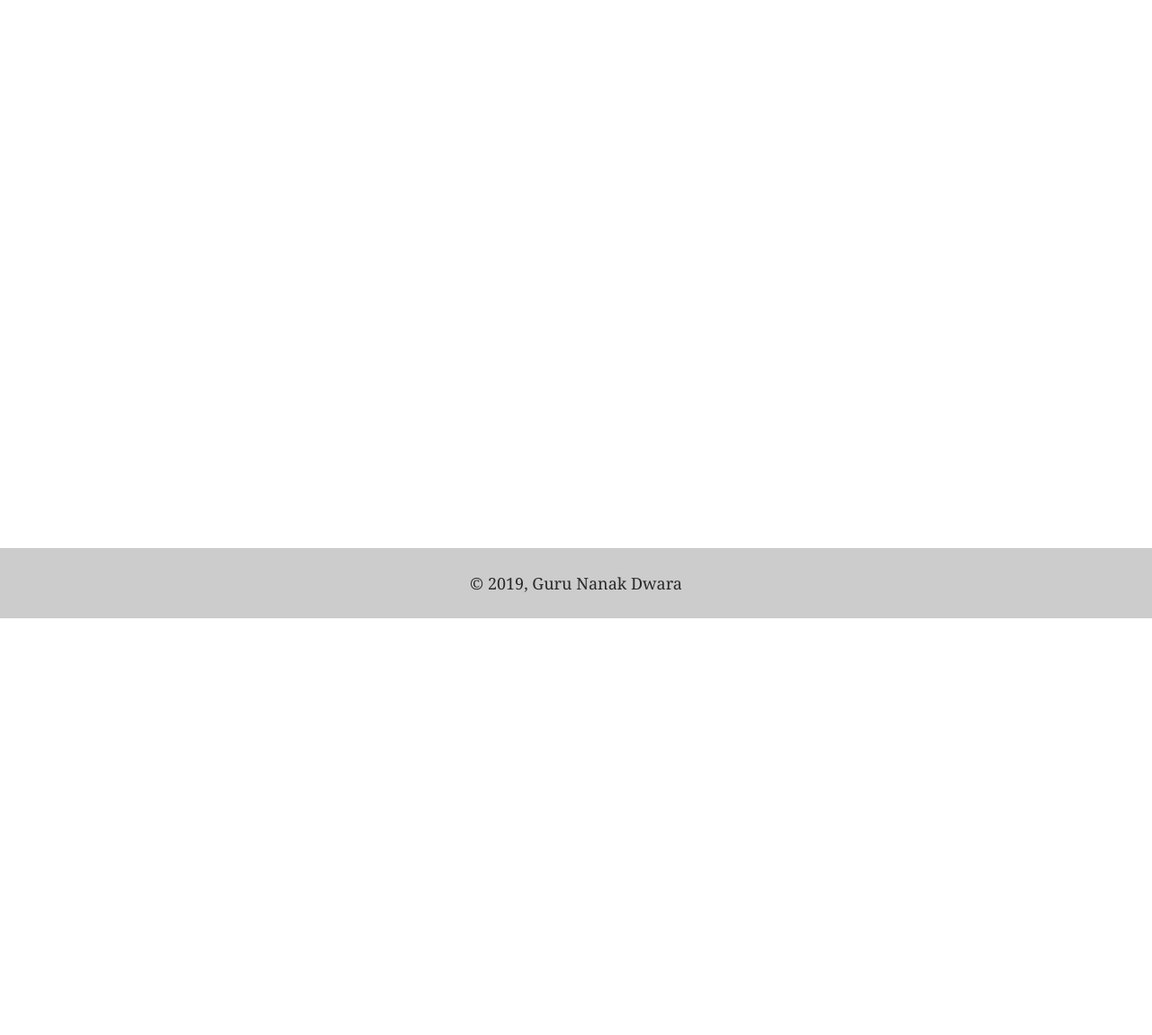
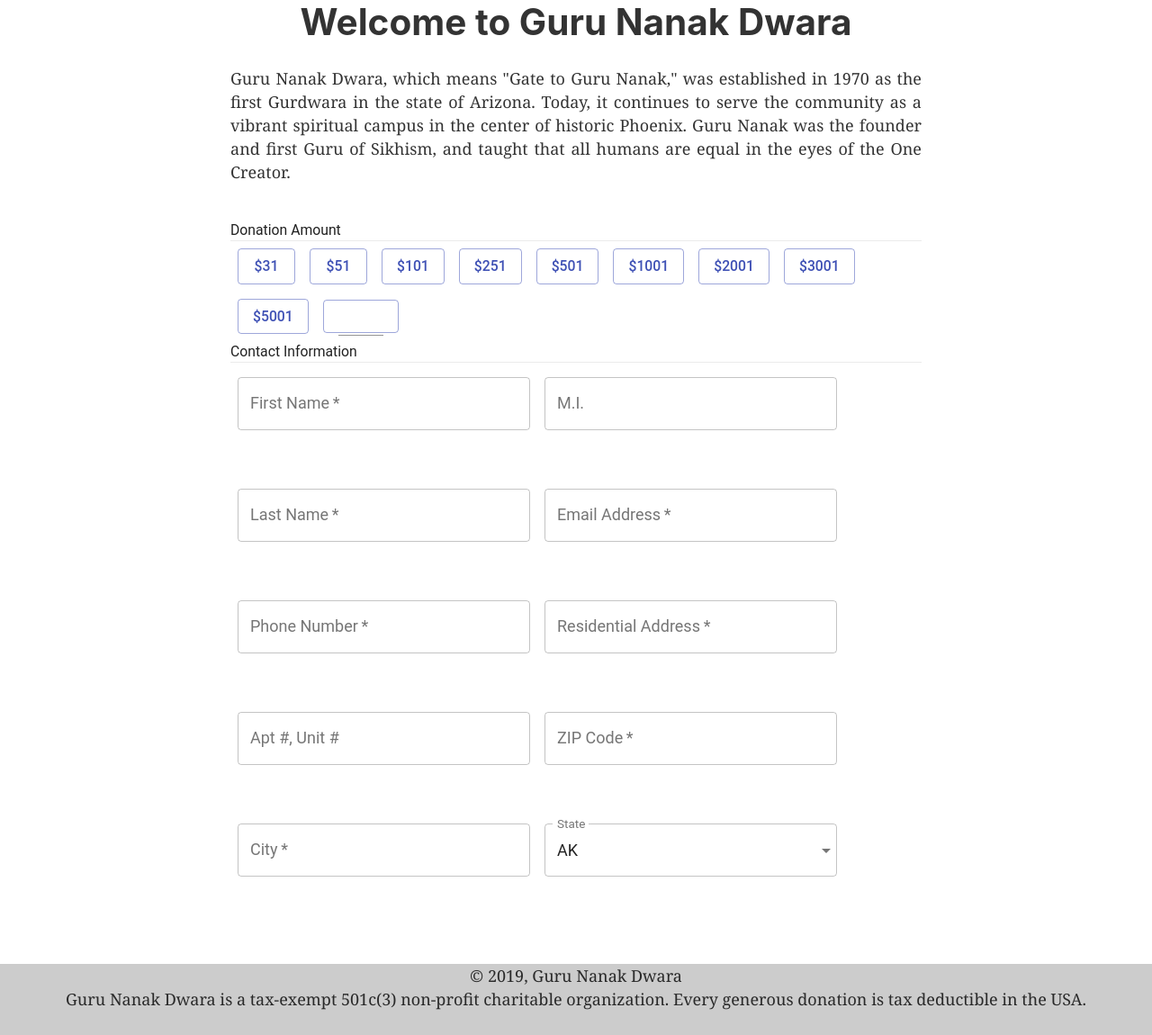
Before and after one commit to nkand84/GND, a Gatsby site: page / in a window 1280 px wide. Shown: the part 113-1263 px from the top of the page at 90% size. Before the commit the page ends 800 px from the top, so only its background shows below. Built offline with nearby package versions, Linux system fonts and the light colour scheme; Gatsby itself is replaced by a stand-in of ours.

Commit message:
adding form files and basic structure

```diff
--- a/package.json
+++ b/package.json
@@ -5,6 +5,7 @@
   "version": "0.1.0",
   "author": "Kyle Mathews <mathews.kyle@gmail.com>",
   "dependencies": {
+    "@material-ui/core": "^3.9.2",
     "gatsby": "^2.1.11",
     "gatsby-image": "^2.0.29",
     "gatsby-plugin-manifest": "^2.0.18",
--- /dev/null
+++ b/src/components/about/about.css
@@ -0,0 +1,9 @@
+.hero-section{
+
+    text-align: center;
+    margin-top: 50px;
+
+}
+.about-main-content{
+    text-align: justify;
+}
--- /dev/null
+++ b/src/components/about/about.js
@@ -0,0 +1,14 @@
+import React from "react"
+import "./about.css"
+
+const About = () => (
+  <section className="hero-section">
+  <h1>Welcome to Guru Nanak Dwara</h1>
+    <div className="about-main-content">
+    Guru Nanak Dwara, which means "Gate to Guru Nanak," was established in 1970 as the first Gurdwara in the state of Arizona. Today, it continues to serve the community as a vibrant spiritual campus in the center of historic Phoenix. Guru Nanak was the founder and first Guru of Sikhism, and taught that all humans are equal in the eyes of the One Creator.
+     </div>
+  </section>
+);
+
+
+export default About;
--- a/src/components/footer/footer.css
+++ b/src/components/footer/footer.css
@@ -8,6 +8,5 @@
 .footer-main-content{
     margin: 0 auto;
     max-width: 960;
-    padding: 1.45rem 1.0875rem;
     text-align: center;
 }
--- a/src/components/footer/footer.js
+++ b/src/components/footer/footer.js
@@ -9,6 +9,8 @@
 <div className="footer-main-content">
 © {new Date().getFullYear()}, Guru Nanak Dwara
 {` `}
+<p> Guru Nanak Dwara is a tax-exempt 501c(3) non-profit charitable
+        organization. Every generous donation is tax deductible in the USA.{" "}</p>
 {/* <a href="https://www.gatsbyjs.org">Gatsby</a> */}
 </div>
 </footer>
--- /dev/null
+++ b/src/components/form/form.css
@@ -0,0 +1,3 @@
+#form-display{
+    margin-top:40px;
+}
--- /dev/null
+++ b/src/components/form/form.js
@@ -0,0 +1,443 @@
+import React from 'react';
+import PropTypes from 'prop-types';
+import classNames from 'classnames';
+import "./form.css";
+import { withStyles } from '@material-ui/core/styles';
+import MenuItem from '@material-ui/core/MenuItem';
+import TextField from '@material-ui/core/TextField';
+import Typography from '@material-ui/core/Typography';
+import Toolbar from '@material-ui/core/Toolbar';
+import AppBar from '@material-ui/core/AppBar';
+import Button from '@material-ui/core/Button';
+import Divider from '@material-ui/core/Divider';
+
+const styles = theme => ({
+  container: {
+    display: 'flex',
+    flexWrap: 'wrap',
+  },
+  textField: {
+    marginLeft: theme.spacing.unit,
+    marginRight: theme.spacing.unit,
+    width: 325,
+    height:100,
+
+  },
+  textButton: {
+      width:50,
+      height: 25,
+  },
+  dense: {
+    marginTop: 16,
+  },
+  menu: {
+    width: 200,
+  },
+    button: {
+      margin: theme.spacing.unit,
+    },
+    input: {
+      display: 'none',
+    },
+});
+
+const states = [
+    {
+        value: 'USA_AK',
+        label: 'AK',
+    },
+    {
+        value: 'USA_AL',
+        label: 'AL',
+    },
+    {
+        value: 'USA_AR',
+        label: 'AR',
+    },
+    {
+        value: 'USA_AZ',
+        label: 'AZ',
+    },
+    {
+        value: 'USA_CA',
+        label: 'CA',
+    },
+    {
+        value: 'USA_CO',
+        label: 'CO',
+    },
+    {
+        value: 'USA_CT',
+        label: 'CT',
+    },
+    {
+        value: 'USA_DE',
+        label: 'DE',
+    },
+    {
+        value: 'USA_FL',
+        label: 'FL',
+    },
+    {
+        value: 'USA_GA',
+        label: 'GA',
+    },
+    {
+        value: 'USA_HI',
+        label: 'HI',
+    },
+    {
+        value: 'USA_IA',
+        label: 'IA',
+    },
+    {
+        value: 'USA_ID',
+        label: 'ID',
+    },
+    {
+        value: 'USA_IL',
+        label: 'IL',
+    },
+    {
+        value: 'USA_IN',
+        label: 'IN',
+    },
+    {
+        value: 'USA_KS',
+        label: 'KS',
+    },
+    {
+        value: 'USA_KY',
+        label: 'KY',
+    },
+    {
+        value: 'USA_LA',
+        label: 'LA',
+    },
+    {
+        value: 'USA_MA',
+        label: 'MA',
+    },
+    {
+        value: 'USA_MD',
+        label: 'MD',
+    },
+    {
+        value: 'USA_ME',
+        label: 'ME',
+    },
+    {
+        value: 'USA_MI',
+        label: 'MI',
+    },
+    {
+        value: 'USA_MN',
+        label: 'MN',
+    },
+    {
+        value: 'USA_MO',
+        label: 'MO',
+    },
+    {
+        value: 'USA_MS',
+        label: 'MS',
+    },
+    {
+        value: 'USA_MT',
+        label: 'MT',
+    },
+    {
+        value: 'USA_NC',
+        label: 'NC',
+    },
+    {
+        value: 'USA_ND',
+        label: 'ND',
+    },
+    {
+        value: 'USA_NE',
+        label: 'NE',
+    },
+    {
+        value: 'USA_NH',
+        label: 'NH',
+    },
+    {
+        value: 'USA_NJ',
+        label: 'NJ',
+    },
+    {
+        value: 'USA_NM',
+        label: 'NM',
+    },
+    {
+        value: 'USA_NV',
+        label: 'NV',
+    },
+    {
+        value: 'USA_NY',
+        label: 'NY',
+    },
+    {
+        value: 'USA_OH',
+        label: 'OH',
+    },
+    {
+        value: 'USA_OK',
+        label: 'OK',
+    },
+    {
+        value: 'USA_OR',
+        label: 'OR',
+    },
+    {
+        value: 'USA_PA',
+        label: 'PA',
+    },
+    {
+        value: 'USA_RI',
+        label: 'RI',
+    },
+    {
+        value: 'USA_SC',
+        label: 'SC',
+    },
+    {
+        value: 'USA_SD',
+        label: 'SD',
+    },
+    {
+        value: 'USA_TN',
+        label: 'TN',
+    },
+    {
+        value: 'USA_TX',
+        label: 'TX',
+    },
+    {
+        value: 'USA_UT',
+        label: 'UT',
+    },
+    {
+        value: 'USA_VA',
+        label: 'VA',
+    },
+    {
+        value: 'USA_VT',
+        label: 'VT',
+    },
+    {
+        value: 'USA_WA',
+        label: 'WA',
+    },
+    {
+        value: 'USA_WI',
+        label: 'WI',
+    },
+    {
+        value: 'USA_WV',
+        label: 'WV',
+    },
+    {
+        value: 'USA_WY',
+        label: 'WY',
+    },
+  ];
+
+class OutlinedTextFields extends React.Component {
+  state = {
+    firstName: '',
+    middleName:'',
+    lastName: '',
+    email:'',
+    phoneNumber:'',
+    residentialAddress:'',
+    unitNumber:'',
+    zipCode:'',
+    city:'',
+    state:''
+
+
+  };
+
+  handleChange = name => event => {
+    this.setState({
+      [name]: event.target.value,
+    });
+  };
+
+  render() {
+    const { classes } = this.props;
+
+    return (
+
+      <form className={classes.container} id="form-display" noValidate autoComplete="off">
+      <div className="form-groups">
+       <Typography className={classes.heading}>Donation Amount</Typography>
+       <Divider light />
+        <Button variant="outlined" color="primary" className={classes.button}>
+          $31
+        </Button>
+        <Button variant="outlined" color="primary" className={classes.button}>
+          $51
+        </Button>
+        <Button variant="outlined" color="primary" className={classes.button}>
+          $101
+        </Button>
+        <Button variant="outlined" color="primary" className={classes.button}>
+          $251
+        </Button>
+        <Button variant="outlined" color="primary" className={classes.button}>
+          $501
+        </Button>
+        <Button variant="outlined" color="primary" className={classes.button}>
+          $1001
+        </Button>
+        <Button variant="outlined" color="primary" className={classes.button}>
+          $2001
+          </Button>
+          <Button variant="outlined" color="primary" className={classes.button}>
+          $3001
+        </Button>
+        <Button variant="outlined" color="primary" className={classes.button}>
+          $5001
+        </Button>
+        <Button variant="outlined" color="primary" className={classes.button}>
+        <TextField type="name" className={classes.textButton}/>
+        </Button>
+        </div>
+        <div className="form-groups">
+      <Typography className={classes.heading}>Contact Information</Typography>
+      <Divider light />
+       <TextField
+          required
+          id="outlined-name"
+          label="First Name"
+          className={classes.textField}
+          value={this.state.firstName}
+          onChange={this.handleChange('firstName')}
+          margin="normal"
+          variant="outlined"
+        />
+        <TextField
+          id="outlined-name"
+          label="M.I."
+          className={classes.textField}
+          value={this.state.middleName}
+          onChange={this.handleChange('middleName')}
+          margin="normal"
+          variant="outlined"
+        />
+         <TextField
+          required
+          id="outlined-name"
+          label="Last Name"
+          className={classes.textField}
+          value={this.state.lastName}
+          onChange={this.handleChange('lastName')}
+          margin="normal"
+          variant="outlined"
+        />
+
+
+        <TextField
+          required
+          id="outlined-email-input"
+          label="Email Address"
+          className={classes.textField}
+          type="email"
+          name="email"
+          autoComplete="email"
+          margin="normal"
+          variant="outlined"
+        />
+        <TextField
+        required
+          id="outlined-phonenumber-input"
+          label="Phone Number"
+          className={classes.textField}
+          type="phonenumber"
+          name="phonenumber"
+          autoComplete="phonenumber"
+          margin="normal"
+          variant="outlined"
+        />
+        <TextField
+          required
+          id="outlined-address-input"
+          label="Residential Address"
+          className={classes.textField}
+          type="address"
+          name="residentialaddress"
+          autoComplete="residentialaddress"
+          margin="normal"
+          variant="outlined"
+        />
+
+        <TextField
+          id="outlined-unitnumber-input"
+          label="Apt #, Unit #"
+          className={classes.textField}
+          type="unitnumber"
+          name="unitnumber"
+          autoComplete="unitnumber"
+          margin="normal"
+          variant="outlined"
+        />
+        <TextField
+          required
+          id="outlined-zipcode-input"
+          label="ZIP Code"
+          className={classes.textField}
+          type="number"
+          name="zipcode"
+          autoComplete="zipcode"
+          margin="normal"
+          variant="outlined"
+        />
+        <TextField
+          required
+          id="outlined-city-input"
+          label="City"
+          className={classes.textField}
+          type="name"
+          name="city"
+          autoComplete="city"
+          margin="normal"
+          variant="outlined"
+        />
+
+        <TextField
+          id="outlined-select-states"
+          select
+          label="State"
+          className={classes.textField}
+          value={this.state.currency}
+          onChange={this.handleChange('states')}
+          SelectProps={{
+            native: true,
+            MenuProps: {
+              className: classes.menu,
+            },
+          }}
+          margin="normal"
+          variant="outlined"
+        >
+          {states.map(option => (
+            <option key={option.value} value={option.value}>
+              {option.label}
+            </option>
+          ))}
+        </TextField>
+        </div>
+      </form>
+
+    );
+  }
+}
+
+OutlinedTextFields.propTypes = {
+  classes: PropTypes.object.isRequired,
+};
+
+export default withStyles(styles)(OutlinedTextFields);
--- a/src/components/layout/layout.css
+++ b/src/components/layout/layout.css
@@ -1,7 +1,17 @@
+*{
+  box-sizing: border-box;
+}
+*:before,
+ *:after {
+  box-sizing: border-box;
+ }
 html {
+  height: 100%;
+ position: relative;
   font-family: sans-serif;
   -ms-text-size-adjust: 100%;
   -webkit-text-size-adjust: 100%;
+  /* font-size: 16px; */
 }
 body {
   margin: 0;
@@ -11,8 +21,16 @@
 .container-main{
   margin: 0 auto;
   max-width: 100%;
-  /* padding: 0px 1.0875rem 1.45rem; */
-  padding-top: 0;
+  min-height: 100vh; /* will cover the 100% of viewport */
+ overflow: hidden;
+ display: block;
+ position: relative;
+ padding-bottom: 100px; /* height of your footer */
+
+}
+.wrapper{
+  margin: 0 auto;
+  width:60%;
 }
 article,
 aside,
--- a/src/components/layout/layout.js
+++ b/src/components/layout/layout.js
@@ -4,6 +4,9 @@
 
 import Header from "../header/header"
 import Footer from "../footer/footer"
+import About from "../about/about"
+import Form from "../form/form"
+
 import "./layout.css"
 
 const Layout = ({ children }) => (
@@ -22,7 +25,11 @@
 
         <div className="container-main">
         <Header siteTitle={data.site.siteMetadata.title} />
+        <div className="wrapper">
+        <About/>
+        <Form/>
           <main>{children}</main>
+          </div>
          <Footer/>
         </div>
       </>
```
Also changed, not shown: src/components/header/header.css (+12 -2 lines), src/components/header/header.js (+4 -12 lines), src/images/logo.svg (added), 1 other file.
